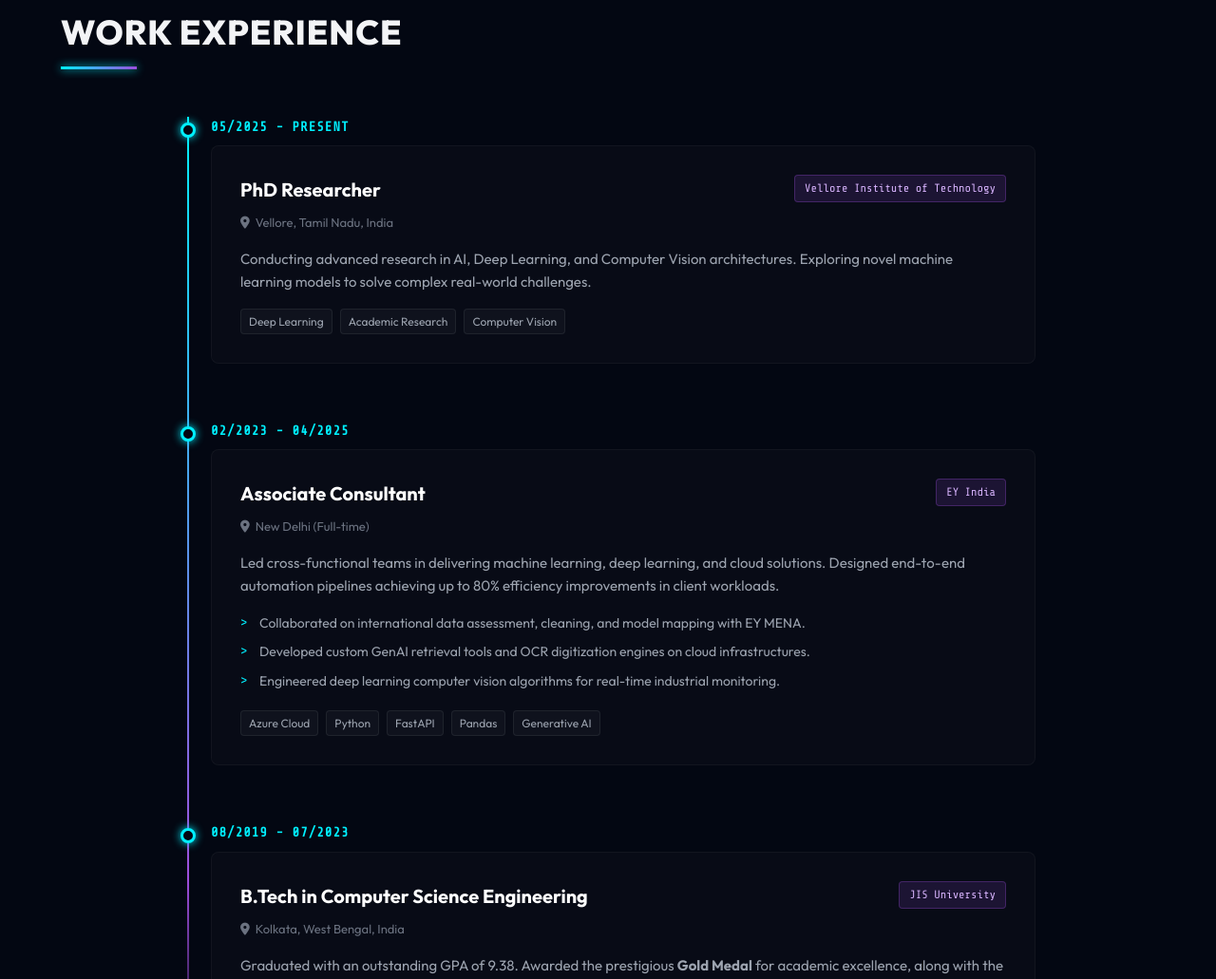
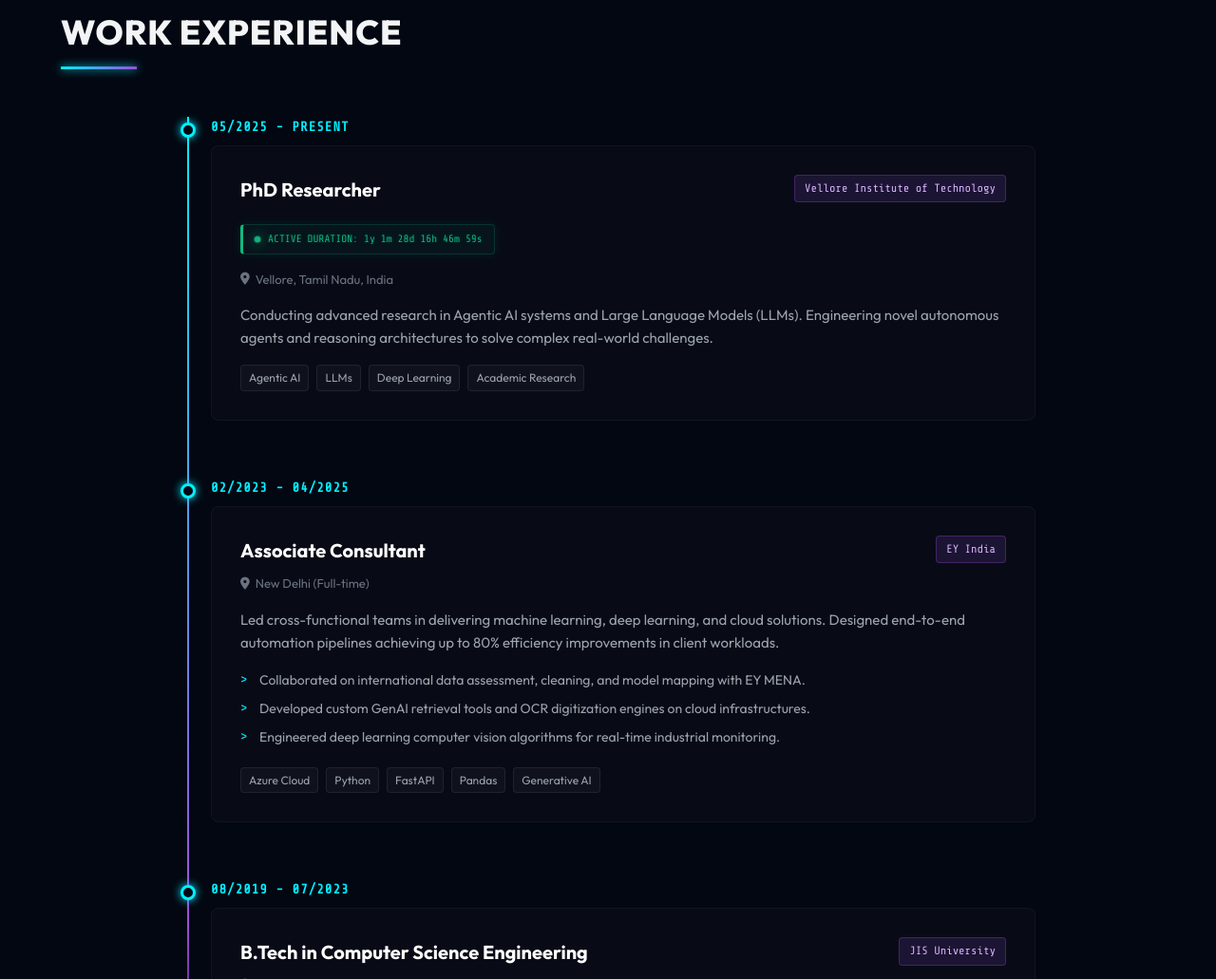
Before and after one commit to K-692/ThePortfolio, a plain HTML site: page index.html in a window 1280 px wide. Shown: the part 1769-2800 px from the top of the page at 95% size. Drawn offline with nearby package versions, Linux system fonts and the light colour scheme.

Commit message:
Update PhD topic, add live experience timer, crop profile picture

```diff
--- a/index.html
+++ b/index.html
@@ -3,9 +3,9 @@
 <head>
     <meta charset="UTF-8">
     <meta name="viewport" content="width=device-width, initial-scale=1.0">
-    <meta name="description" content="Portfolio of Krishnendu Pal - AI Engineer, PhD Researcher, and Associate Consultant. Demonstrating expertise in AI pipelines, Machine Learning, Computer Vision, and GenAI.">
+    <meta name="description" content="Portfolio of Krishnendu Pal - AI Engineer, PhD Researcher in Agentic AI and LLMs, and Associate Consultant. Demonstrating expertise in AI pipelines, Machine Learning, Computer Vision, and GenAI.">
     <meta name="author" content="Krishnendu Pal">
-    <title>Krishnendu Pal | AI Engineer & PhD Researcher</title>
+    <title>Krishnendu Pal | AI Engineer & PhD Researcher in Agentic AI & LLMs</title>
 
     <!-- Google Fonts -->
     <link rel="preconnect" href="https://fonts.googleapis.com">
@@ -60,7 +60,7 @@
                     <span class="typing-txt" id="typewriter"></span>
                 </div>
                 <p class="hero-description">
-                    Solution-oriented AI Engineer with over 2 years of experience leading cross-functional teams in delivering innovative deep learning, GenAI, and cloud automation solutions. Currently pursuing PhD research at VIT and accelerating efficiency.
+                    Solution-oriented AI Engineer with over 2 years of experience leading cross-functional teams in delivering innovative deep learning, GenAI, and cloud automation solutions. Currently pursuing PhD research in Agentic AI & LLMs at VIT.
                 </p>
                 <div class="hero-actions">
                     <a href="#projects" class="btn btn-primary">
@@ -116,7 +116,7 @@
                             With over 2 years of industry experience as an <strong>Associate Consultant at EY India</strong>, I specialize in designing and deploying end-to-end automation pipelines, computer vision models, and custom GenAI modules.
                         </p>
                         <p class="about-text">
-                            My drive to explore the deep foundations of machine learning led me to pursue a <strong>PhD in Computer Science</strong> at the prestigious <strong>Vellore Institute of Technology (VIT)</strong> starting in mid-2025. This dual perspective of industry excellence and academic rigor allows me to develop robust, research-backed AI systems that yield real-world optimizations.
+                            My drive to explore the deep foundations of machine learning led me to pursue a <strong>PhD in Agentic AI and LLMs</strong> at the prestigious <strong>Vellore Institute of Technology (VIT)</strong> starting in mid-2025. This dual perspective of industry excellence and academic rigor allows me to develop robust, research-backed AI systems that yield real-world optimizations.
                         </p>
 
                         <div class="resume-download-box">
@@ -170,12 +170,13 @@
                             </div>
                             <span class="location"><i class="fa-solid fa-location-dot"></i> Vellore, Tamil Nadu, India</span>
                             <p class="timeline-text">
-                                Conducting advanced research in AI, Deep Learning, and Computer Vision architectures. Exploring novel machine learning models to solve complex real-world challenges.
+                                Conducting advanced research in Agentic AI systems and Large Language Models (LLMs). Engineering novel autonomous agents and reasoning architectures to solve complex real-world challenges.
                             </p>
                             <div class="timeline-tags">
+                                <span class="tag">Agentic AI</span>
+                                <span class="tag">LLMs</span>
                                 <span class="tag">Deep Learning</span>
                                 <span class="tag">Academic Research</span>
-                                <span class="tag">Computer Vision</span>
                             </div>
                         </div>
                     </div>
--- a/script.js
+++ b/script.js
@@ -10,6 +10,7 @@ document.addEventListener('DOMContentLoaded', () => {
     initMobileNav();
     initContactTerminal();
     initScrollReveal();
+    initLiveTimers();
 });
 
 /* ==========================================
@@ -328,3 +329,93 @@ function initScrollReveal() {
         observer.observe(el);
     });
 }
+
+/* ==========================================
+   8. DYNAMIC LIVE TIMERS FOR PRESENT POSITIONS
+   ========================================== */
+function initLiveTimers() {
+    const timelineItems = document.querySelectorAll('.timeline-item');
+
+    timelineItems.forEach(item => {
+        const dateEl = item.querySelector('.timeline-date');
+        const contentEl = item.querySelector('.timeline-content');
+        if (!dateEl || !contentEl) return;
+
+        const dateText = dateEl.textContent.trim().toUpperCase();
+        if (dateText.includes('- PRESENT')) {
+            const parts = dateText.split('-');
+            if (parts.length < 2) return;
+
+            const startStr = parts[0].trim(); // e.g. "05/2025"
+            const dateParts = startStr.split('/');
+            if (dateParts.length !== 2) return;
+
+            const month = parseInt(dateParts[0], 10);
+            const year = parseInt(dateParts[1], 10);
+
+            // Create start date (set to 1st day of the month)
+            const startDate = new Date(year, month - 1, 1);
+
+            // Create dynamic container
+            const timerContainer = document.createElement('div');
+            timerContainer.className = 'live-timer-badge';
+            timerContainer.innerHTML = `<span class="live-timer-dot"></span> <span class="live-timer-text">INITIALIZING TRACKING...</span>`;
+
+            // Insert right after the timeline-header or prepend
+            const headerEl = contentEl.querySelector('.timeline-header');
+            if (headerEl) {
+                headerEl.insertAdjacentElement('afterend', timerContainer);
+            } else {
+                contentEl.prepend(timerContainer);
+            }
+
+            function updateTimer() {
+                const now = new Date();
+                let diffMs = now - startDate;
+                if (diffMs < 0) diffMs = 0;
+
+                // Calculate elapsed time parameters
+                let years = now.getFullYear() - startDate.getFullYear();
+                let months = now.getMonth() - startDate.getMonth();
+                let days = now.getDate() - startDate.getDate();
+                let hours = now.getHours() - startDate.getHours();
+                let minutes = now.getMinutes() - startDate.getMinutes();
+                let seconds = now.getSeconds() - startDate.getSeconds();
+
+                // Adjustment logic for date math
+                if (seconds < 0) {
+                    minutes--;
+                    seconds += 60;
+                }
+                if (minutes < 0) {
+                    hours--;
+                    minutes += 60;
+                }
+                if (hours < 0) {
+                    days--;
+                    hours += 24;
+                }
+                if (days < 0) {
+                    months--;
+                    const prevMonth = new Date(now.getFullYear(), now.getMonth(), 0);
+                    days += prevMonth.getDate();
+                }
+                if (months < 0) {
+                    years--;
+                    months += 12;
+                }
+
+                let durationStr = "";
+                if (years > 0) durationStr += `${years}y `;
+                if (months > 0 || years > 0) durationStr += `${months}m `;
+                if (days > 0 || months > 0 || years > 0) durationStr += `${days}d `;
+                durationStr += `${hours}h ${minutes}m ${seconds}s`;
+
+                timerContainer.querySelector('.live-timer-text').textContent = `ACTIVE DURATION: ${durationStr}`;
+            }
+
+            updateTimer();
+            setInterval(updateTimer, 1000);
+        }
+    });
+}
--- a/style.css
+++ b/style.css
@@ -1685,3 +1685,44 @@ body {
         text-align: center;
     }
 }
+
+/* ==========================================
+   LIVE TIMER COMPONENT
+   ========================================== */
+.live-timer-badge {
+    display: inline-flex;
+    align-items: center;
+    gap: 8px;
+    background: rgba(16, 185, 129, 0.05);
+    border: 1px solid rgba(16, 185, 129, 0.2);
+    padding: 6px 12px;
+    border-radius: 4px;
+    margin: 12px 0 16px;
+    font-family: var(--font-mono);
+    font-size: 11px;
+    color: #10b981;
+    text-shadow: 0 0 5px rgba(16, 185, 129, 0.3);
+    width: fit-content;
+    border-left: 3px solid #10b981;
+    animation: badgeGlow 2s infinite alternate;
+}
+
+.live-timer-dot {
+    width: 6px;
+    height: 6px;
+    background-color: #10b981;
+    border-radius: 50%;
+    box-shadow: 0 0 8px #10b981;
+    animation: pulseGreen 1.5s infinite;
+}
+
+@keyframes pulseGreen {
+    0% { transform: scale(0.9); opacity: 0.6; }
+    50% { transform: scale(1.2); opacity: 1; box-shadow: 0 0 12px #10b981; }
+    100% { transform: scale(0.9); opacity: 0.6; }
+}
+
+@keyframes badgeGlow {
+    from { box-shadow: 0 0 5px rgba(16, 185, 129, 0.02); }
+    to { box-shadow: 0 0 12px rgba(16, 185, 129, 0.12); }
+}
```
Also changed, not shown: IMG_5295.jpg, 1 other file.
